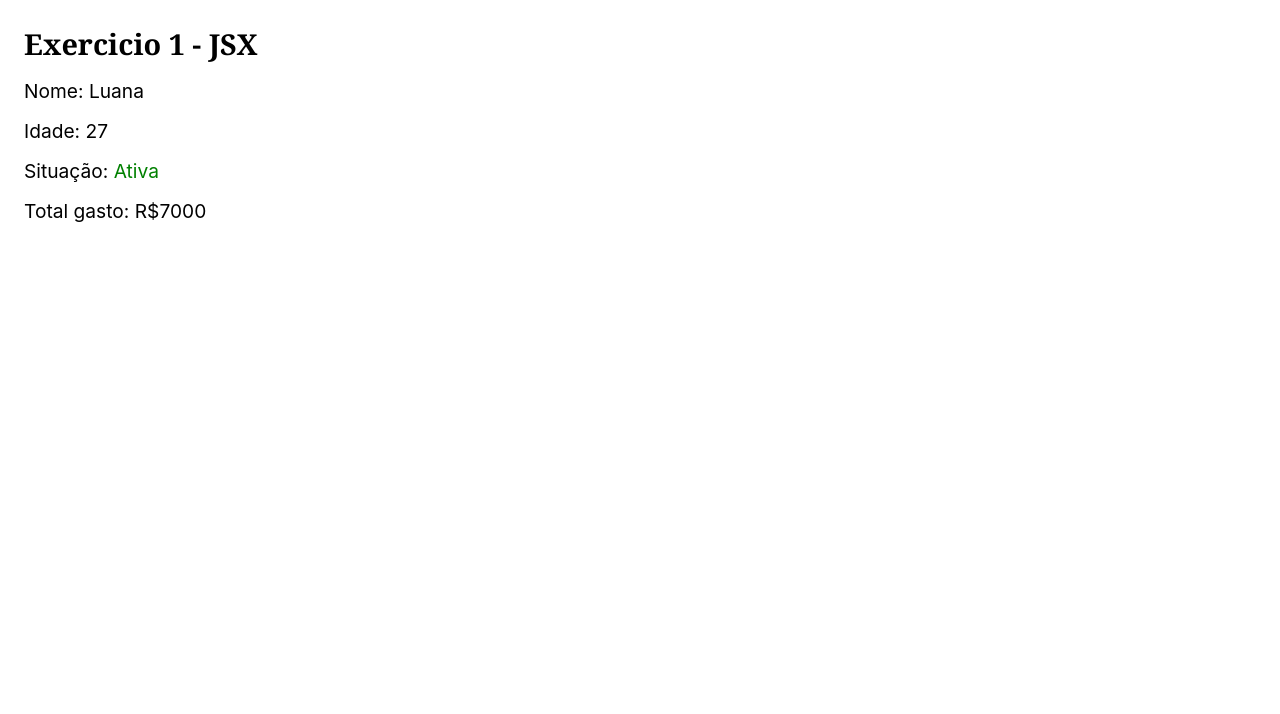
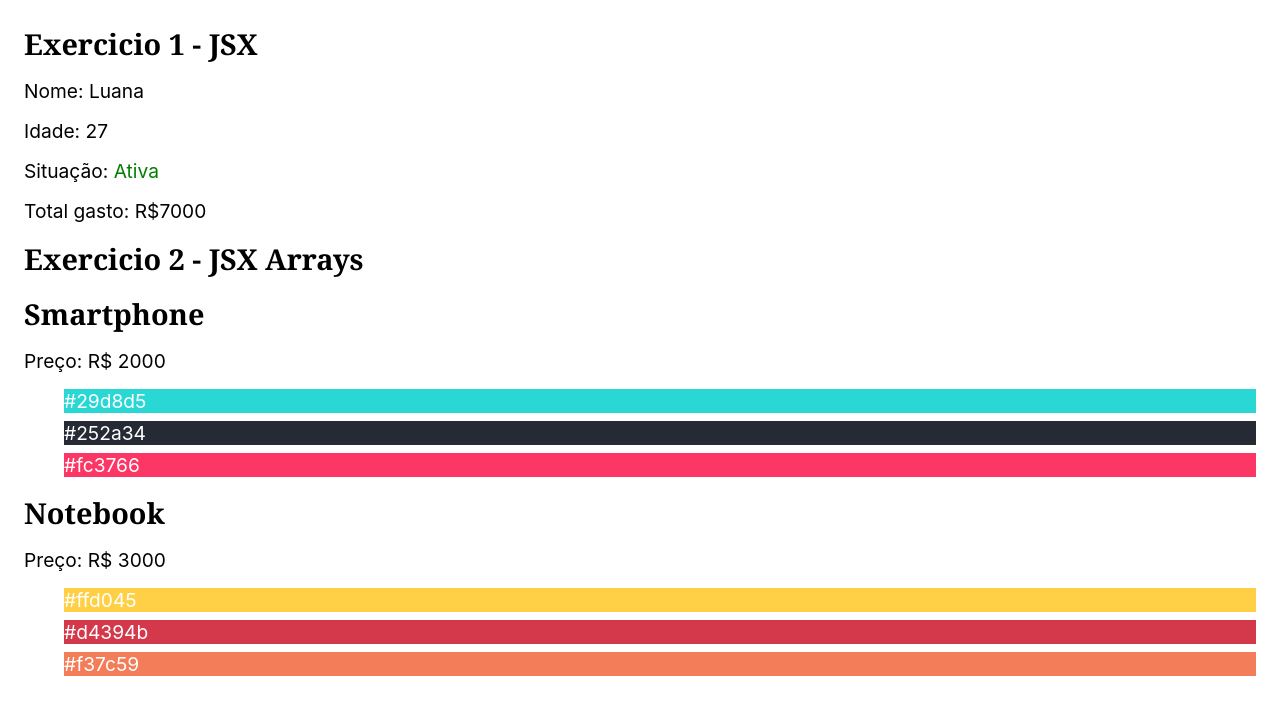
Before and after one commit to gustavogularte/exercicios-react-origamid, a React (Vite) app: page / in a window 1280 px wide. Shown: the top 714 px of the page. Built offline with nearby package versions, Linux system fonts and the light colour scheme; the HTML template or start-up script is replaced by a standard one.

Commit message:
ex 2 jsx arrays

```diff
--- a/src/App.jsx
+++ b/src/App.jsx
@@ -1,10 +1,12 @@
 import React from 'react';
 import Ex1 from './exercicios/react-para-iniciantes/jsx2';
+import Ex2 from './exercicios/react-para-iniciantes/JsxArrays';
 
 const App = () => {
   return (
     <main>
       <Ex1 />
+      <Ex2 />
     </main>
   );
 };
--- /dev/null
+++ b/src/exercicios/react-para-iniciantes/JsxArrays.jsx
@@ -0,0 +1,50 @@
+import React from 'react';
+
+// Organize os produtos como mostrado no vídeo
+// Mostre apenas produtos que forem mais caros que R$ 1500
+const produtos = [
+  {
+    id: 1,
+    nome: 'Smartphone',
+    preco: 'R$ 2000',
+    cores: ['#29d8d5', '#252a34', '#fc3766'],
+  },
+  {
+    id: 2,
+    nome: 'Notebook',
+    preco: 'R$ 3000',
+    cores: ['#ffd045', '#d4394b', '#f37c59'],
+  },
+  {
+    id: 3,
+    nome: 'Tablet',
+    preco: 'R$ 1500',
+    cores: ['#365069', '#47c1c8', '#f95786'],
+  },
+];
+
+const JsxArrays = () => {
+  const dados = produtos.filter(
+    (item) => +item.preco.replace('R$ ', '') > 1500
+  );
+  return (
+    <article>
+      <h1>Exercicio 2 - JSX Arrays</h1>
+      {dados.map(({ id, nome, preco, cores }) => (
+        <section key={id}>
+          <h2>{nome}</h2>
+          <p>Preço: {preco}</p>
+          <ul>
+            {cores.map((cor) => (
+              <li key={cor} style={{ background: cor, color: 'white' }}>
+                {cor}
+              </li>
+            ))}
+          </ul>
+        </section>
+      ))}
+    </article>
+  );
+};
+
+export default JsxArrays;
```
